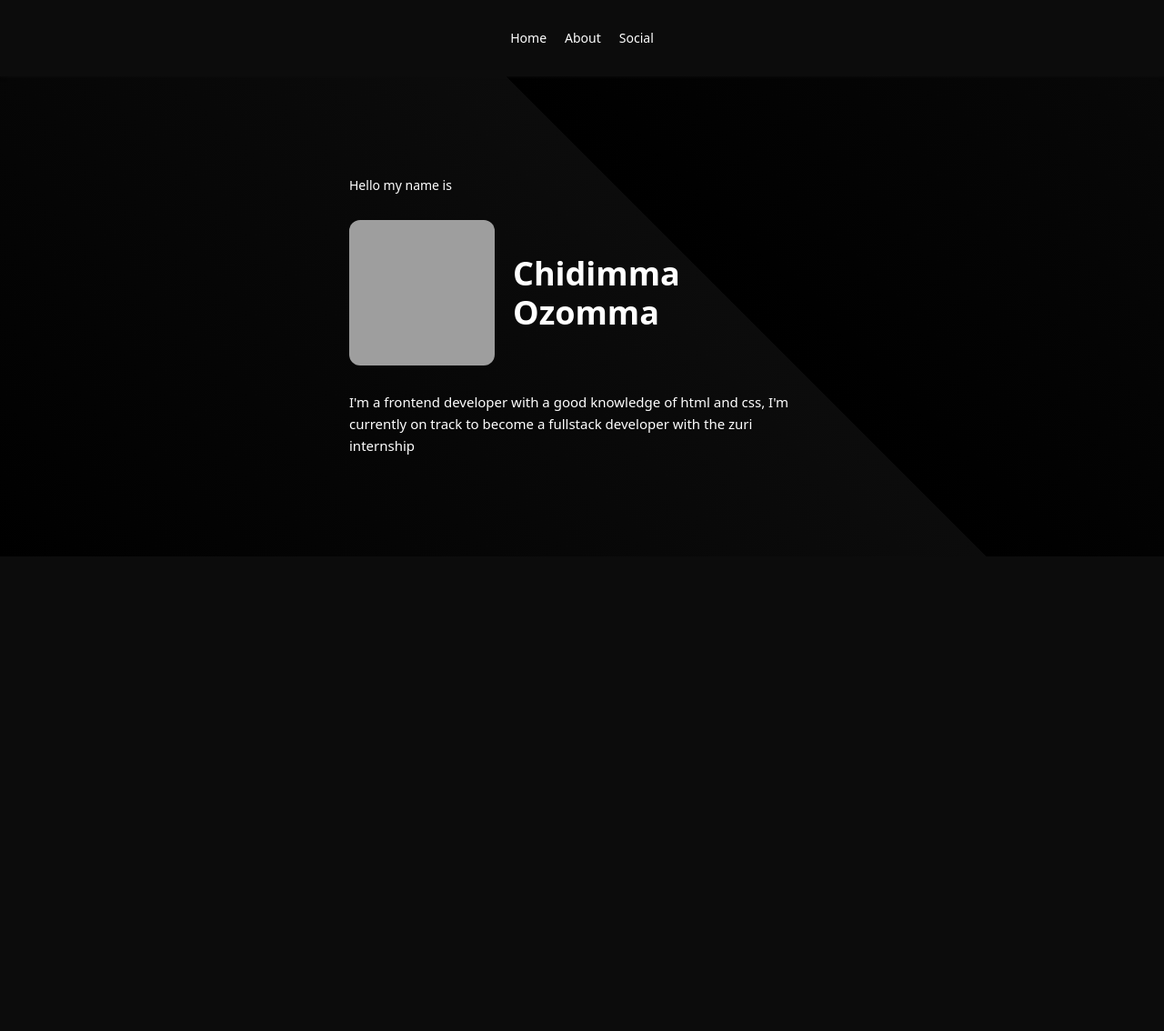
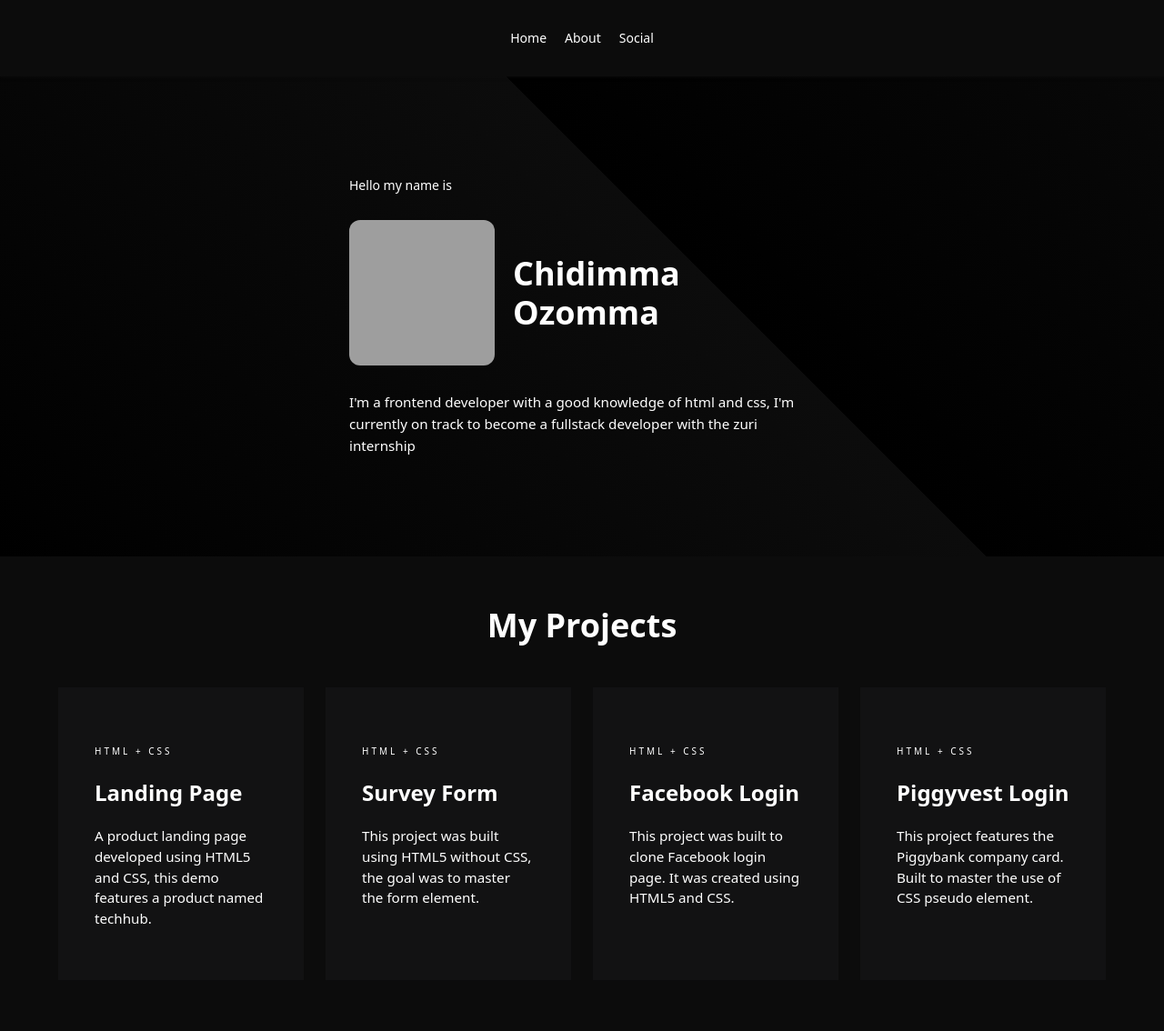
Before and after one commit to RehkMansa/portfolio-monorepo, an Astro site in the folder packages/astro/: page / in a window 1280 px wide. Shown: the whole page at 91% size. Before the commit the page ends 800 px from the top, so only its background shows below. Built offline with nearby package versions, Linux system fonts and the light colour scheme; Astro itself is replaced by a stand-in of ours; grey boxes are pictures that could not be loaded.

Commit message:
added portfolio section

```diff
--- a/packages/astro/src/components/Elements/PortfolioCard.astro
+++ b/packages/astro/src/components/Elements/PortfolioCard.astro
@@ -0,0 +1,19 @@
+---
+export interface Props {
+	title: string;
+	language: string;
+	desc: string;
+}
+
+const { title, language, desc } = Astro.props;
+---
+
+<li
+	class="bg-[#121213] duration-300 transition-all cursor-pointer sm:hover:scale-110 px-10 py-14 lg:max-xl:px-7 lg:max-xl:py-10"
+>
+	<div>
+		<span class="text-[10px] leading-tight tracking-[3px]">{language}</span>
+		<p class="text-2xl font-bold my-5">{title}</p>
+		<p class="text-[0.95rem] leading-normal">{desc}</p>
+	</div>
+</li>
--- a/packages/astro/src/components/Sections/Hero.astro
+++ b/packages/astro/src/components/Sections/Hero.astro
@@ -3,7 +3,7 @@ import HeroImage from '../../assets/dimma.jpg';
 ---
 
 <section
-	class="gradient sm:min-h-[33em] min-h-screen flex items-center justify-center"
+	class="gradient sm:min-h-[33em] min-h-[80vh] flex items-center justify-center"
 >
 	<div class="space-y-7 sm:max-w-lg sm:px-0 max-w-[80%]">
 		<p class="text-sm">Hello my name is</p>
@@ -14,12 +14,12 @@ import HeroImage from '../../assets/dimma.jpg';
 				class="sm:h-40 h-[300px] sm:w-40 rounded-xl aspect-square object-cover"
 			/>
 			<h1
-				class="sm:stext-5xl text-4xl max-[361px]:text-3xl font-bold lh-12"
+				class="sm:stext-5xl text-4xl max-[400px]:text-3xl max-[350px]:text-2xl font-bold lh-12"
 			>
 				Chidimma <br class="hidden sm:block" />Ozomma
 			</h1>
 		</div>
-		<p class="text-[15px] leading-6">
+		<p class="text-[0.95rem] leading-6">
 			I'm a frontend developer with a good knowledge of html and css, I'm
 			currently on track to become a fullstack developer with the zuri
 			internship
--- a/packages/astro/src/pages/index.astro
+++ b/packages/astro/src/pages/index.astro
@@ -1,10 +1,46 @@
 ---
+import PortfolioCard from '../components/Elements/PortfolioCard.astro';
 import Hero from '../components/Sections/Hero.astro';
 import Layout from '../layouts/Layout.astro';
+
+const projects = [
+	{
+		language: 'HTML + CSS',
+		title: 'Landing Page',
+		desc: 'A product landing page developed using HTML5 and CSS, this demo features a product named techhub.',
+	},
+	{
+		language: 'HTML + CSS',
+		title: 'Survey Form',
+		desc: 'This project was built using HTML5 without CSS, the goal was to master the form element.',
+	},
+	{
+		language: 'HTML + CSS',
+		title: 'Facebook Login',
+		desc: 'This project was built to clone Facebook login page. It was created using HTML5 and CSS.',
+	},
+	{
+		language: 'HTML + CSS',
+		title: 'Piggyvest Login',
+		desc: 'This project features the Piggybank company card. Built to master the use of CSS pseudo element.',
+	},
+];
 ---
 
 <Layout title="Chidimma Ozomma | Frontend developer">
 	<main>
 		<Hero />
+		<section
+			class="container px-[5%] mx-auto min-h-[30em] flex items-center justify-center sm:py-14 py-20"
+		>
+			<div class="space-y-5">
+				<h2 class="section-heading">My Projects</h2>
+				<ul
+					class="grid sm:grid-cols-2 lg:grid-cols-4 gap-6 list-card pt-4"
+				>
+					{projects.map((project) => <PortfolioCard {...project} />)}
+				</ul>
+			</div>
+		</section>
 	</main>
 </Layout>
--- a/packages/astro/src/styles/global.css
+++ b/packages/astro/src/styles/global.css
@@ -1,3 +1,7 @@
+@tailwind base;
+@tailwind components;
+@tailwind utilities;
+
 /*
   Josh's Custom CSS Reset
   https://www.joshwcomeau.com/css/custom-css-reset/
@@ -12,7 +16,7 @@
 }
 html,
 body {
-	height: 100%;
+	height: fit-content;
 }
 body {
 	line-height: 1.5;
@@ -77,3 +81,24 @@ html {
 .lh-12 {
 	line-height: 1.2;
 }
+
+.list-card:hover > * {
+	opacity: 0.4;
+}
+
+.list-card > *:hover {
+	opacity: 1;
+	box-shadow: 0 25px 50px 10px rgba(0 0 0, 0.015);
+}
+
+@media (max-width: 670px) {
+	.list-card:hover > * {
+		opacity: 1;
+	}
+}
+
+@layer components {
+	.section-heading {
+		@apply text-3xl sm:text-4xl font-bold mb-8 text-center;
+	}
+}
```
